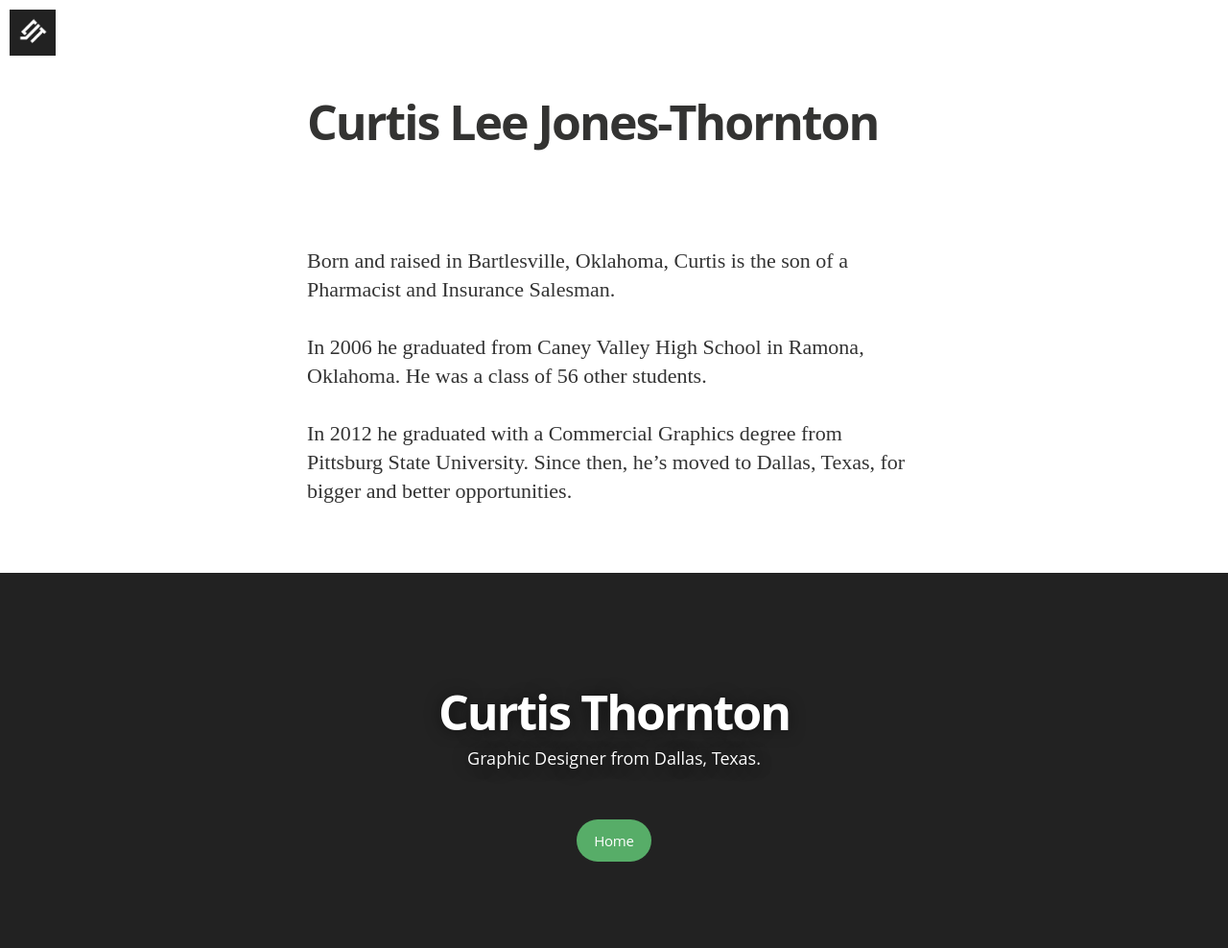
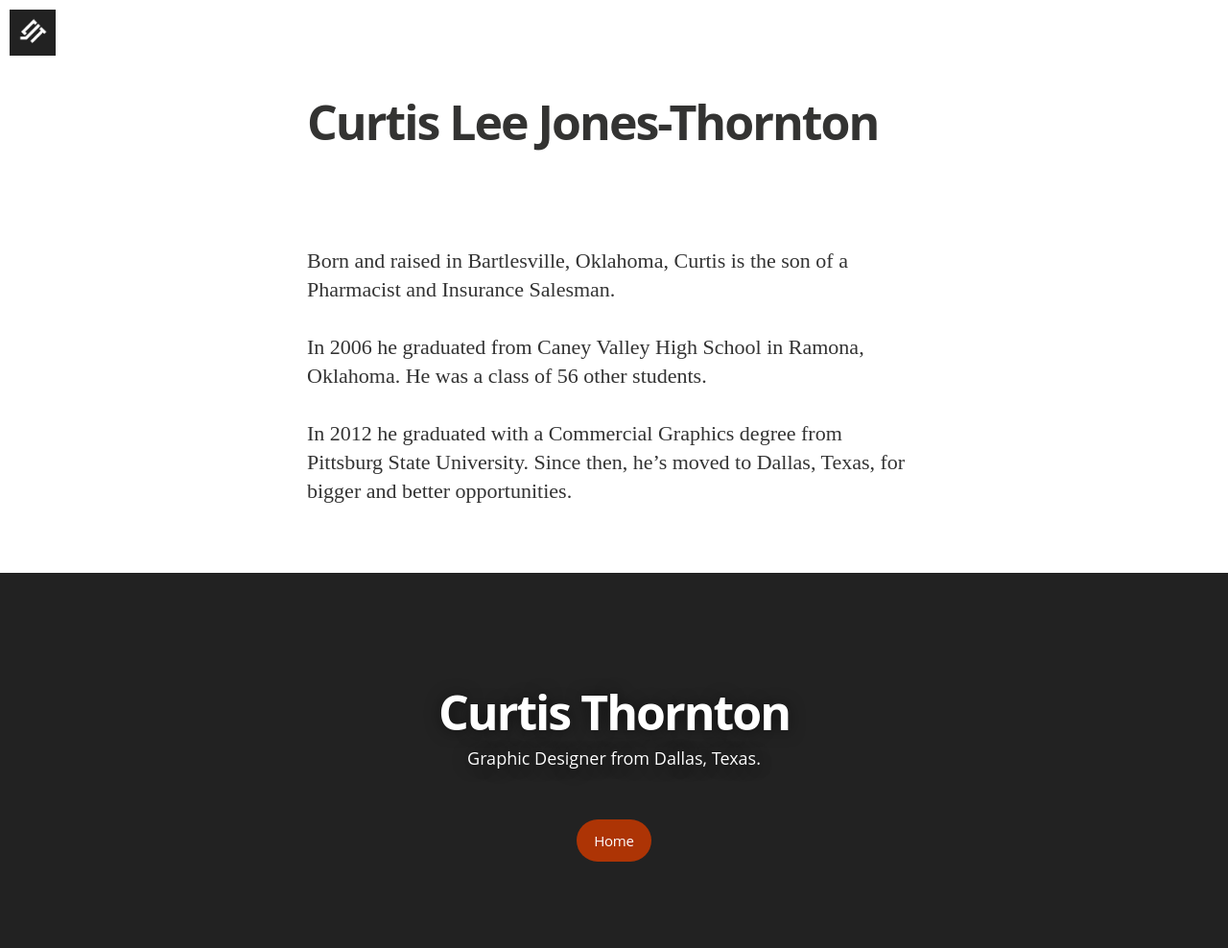
Before and after one commit to curtisthornton/curtisthornton.github.io, a Jekyll site: the page built from about.md, in a window 1280 px wide. Shown: the whole page at 96% size. Built offline with Jekyll 4.4.1, drawn with Linux system fonts in a browser that asks for light colours; nearby versions of some CDN libraries; some web fonts are replaced; Markdown is read by kramdown in place of the engine named in the settings.

Commit message:
Update main.sass

```diff
--- a/css/main.sass
+++ b/css/main.sass
@@ -573,7 +573,7 @@ body
       text-decoration: none
       cursor: pointer
       height: 44px
-      background: #57ad68
+      background: #ad3405
       color: #fff
       vertical-align: middle
       box-sizing: border-box
```
